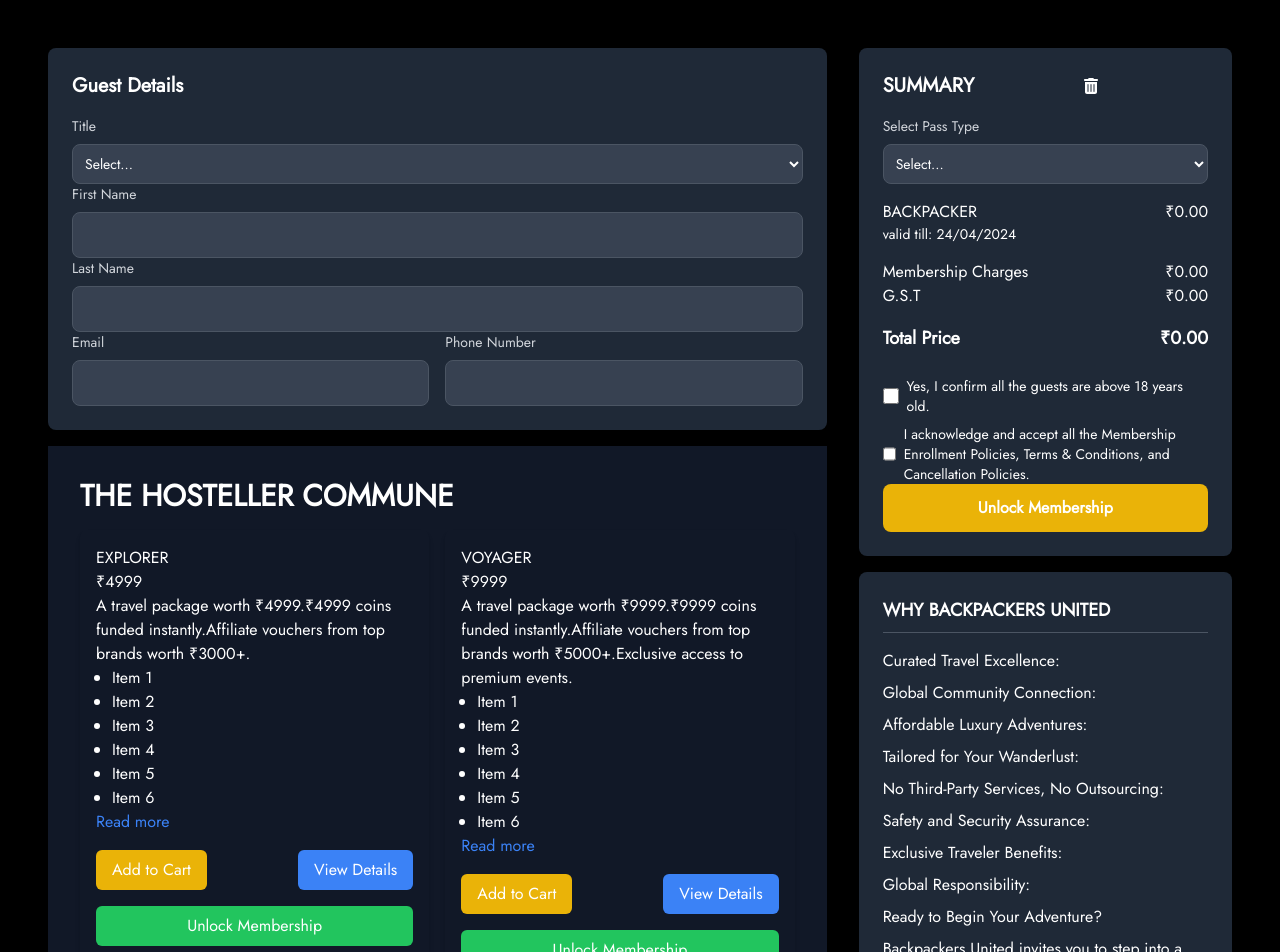
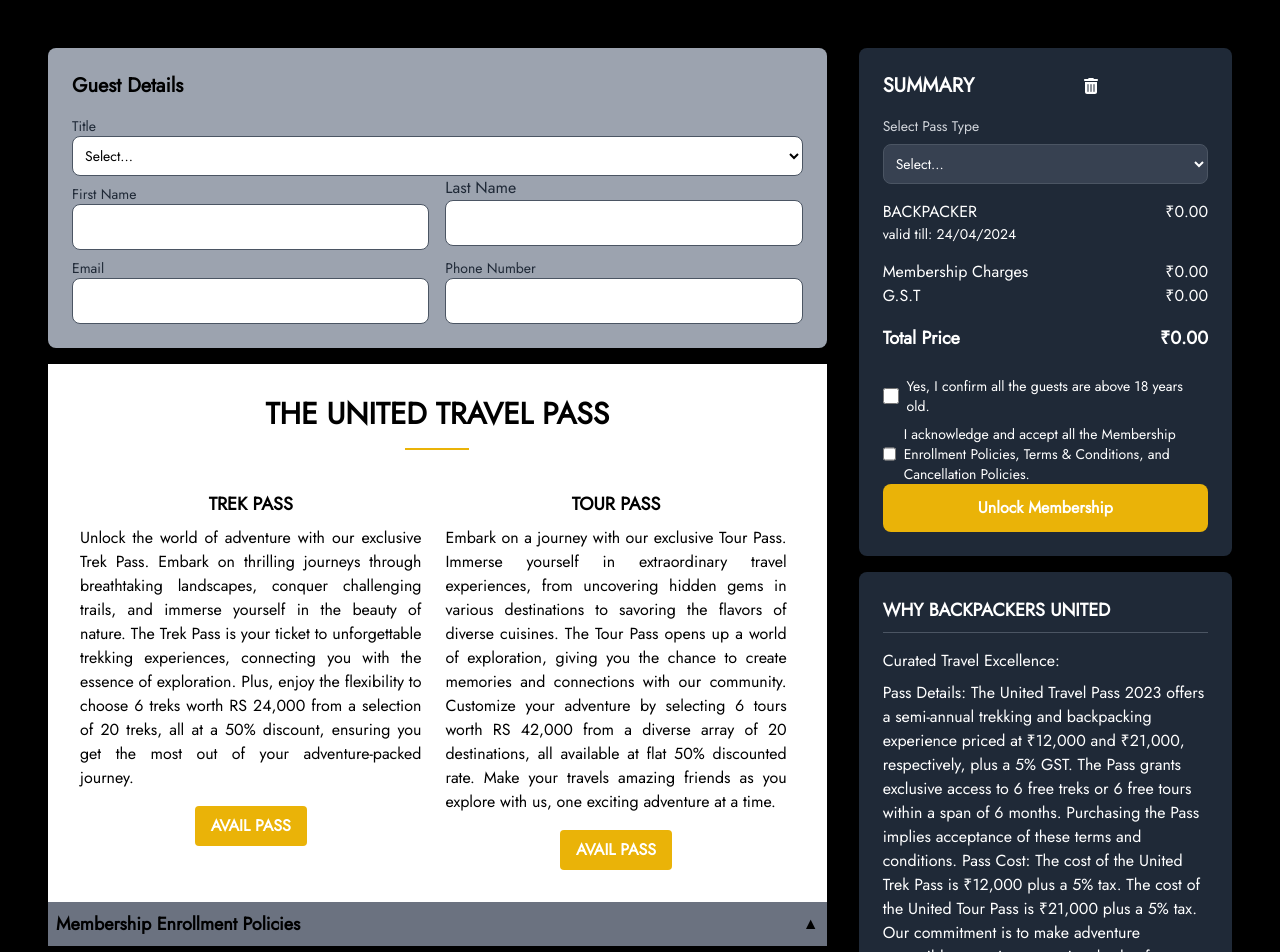
Before and after one commit to arsalain/Dino1, a Next.js app: page /plan in a window 1280 px wide. Shown: the top 952 px of the page. Built offline with nearby package versions, Linux system fonts and the light colour scheme.

Commit message:
tthtth commit

```diff
--- a/app/destinations/[name]/page.tsx
+++ b/app/destinations/[name]/page.tsx
@@ -71,7 +71,6 @@
   {/* Main content */}
   <div className="pt-10 pb-10"> {/* Reduced top padding */}
   <div className="text-center mb-4"></div>
-  <div className="border-t border-gray-400 w-full mt-4 mb-4"></div>
   <div className='h-[200px] md:h-[400px]'>
   <div
     ref={parallaxRef}
@@ -86,7 +85,7 @@
 </div>
       {/* Updated Hostels Section */}
       <div className="  text-center">
-  <h1 className="text-3xl font-bold mb-6">Getaway to Wayanad</h1>
+  <h1 className="text-3xl font-bold mb-6">Getaway to  {destination.name} </h1>
 </div>
 {destination && destination.products && destination.products.map((products, index) => (
     <div className="bg-black md:p-10 p-4 text-white" key={index}>
--- a/app/plan/page.tsx
+++ b/app/plan/page.tsx
@@ -236,13 +236,13 @@
           {/* Guest Details Section  onSubmit={initiateAndPayMembership} */}
           <form onSubmit={handleSubmit} className="flex flex-col md:flex-row">
           <div className="md:w-2/3 p-4">
-  <div className="bg-gray-800 p-6 shadow rounded-lg mb-4">
-    <h2 className="text-xl font-bold text-white mb-4">Guest Details</h2>
+  <div className="bg-gray-400 p-6 shadow rounded-lg mb-4">
+    <h2 className="text-xl font-bold text-black mb-4">Guest Details</h2>
 
 
       {/* Title Field */}
-      <div className="mb-4 md:mb-0 md:col-span-1">
-  <label htmlFor="title" className="block mb-2 text-sm font-medium text-gray-300">
+      <div className="mb-4 md:mb-0 md:col-span-2">
+  <label htmlFor="title" className="block  mt-2 text-sm font-medium text-gray-800">
     Title
   </label>
   <select
@@ -250,7 +250,7 @@
     name="title"
     value={formData.title}
     onChange={handleChange}
-    className="bg-gray-700 border border-gray-600 text-white sm:text-sm rounded-lg focus:ring-blue-500 focus:border-blue-500 block w-full p-2"
+    className="bg-white border border-gray-600 text-black sm:text-sm rounded-lg  focus:ring-yellow-500 focus:border-yellow-500 block w-full p-2 mr-2"
     required
   >
     <option value="">Select...</option>
@@ -263,8 +263,9 @@
 </div>
 
       {/* First Name Field */}
-      <div className="mb-4 md:mb-0 md:col-span-1">
-        <label htmlFor="firstName" className="block mb-2 text-sm font-medium text-gray-300">
+      <div className='flex flex-row gap-4'>
+      <div className="mb-4 md:mb-0 w-1/2 ">
+        <label htmlFor="firstName" className="block mt-2 text-sm font-medium text-gray-800">
           First Name
         </label>
         <input
@@ -273,14 +274,14 @@
           name="firstName"
           value={formData.firstName}
           onChange={handleChange}
-          className="bg-gray-700 border border-gray-600 text-white sm:text-sm rounded-lg focus:ring-blue-500 focus:border-blue-500 block w-full p-3"
+          className="bg-white border border-gray-600 text-black sm:text-sm rounded-lg focus:ring-yellow-500 focus:border-yellow-500 block w-full p-3"
           required
         />
       </div>
 
       {/* Last Name Field */}
-      <div className="mb-4 md:mb-0 md:col-span-1">
-        <label htmlFor="lastName" className="block mb-2 text-sm font-medium text-gray-300">
+      <div className="mb-4 md:mb-0 w-1/2 ">
+        <label htmlFor="lastName" className="block  mt-2text-sm font-medium text-gray-800">
           Last Name
         </label>
         <input
@@ -289,16 +290,17 @@
           name="lastName"
           value={formData.lastName}
           onChange={handleChange}
-          className="bg-gray-700 border border-gray-600 text-white sm:text-sm rounded-lg focus:ring-blue-500 focus:border-blue-500 block w-full p-3"
+          className="bg-white border border-gray-600 text-white sm:text-sm rounded-lg focus:ring-yellow-500 focus:border-yellow-500 block w-full p-3"
           required
         />
+      </div>
       </div>
       {/* Email Field */}
       {/* Email Field */}
       <div className="flex flex-col md:flex-row gap-4">
         {/* Email Field */}
         <div className="flex-1">
-          <label htmlFor="email" className="block mb-2 text-sm font-medium text-gray-300">
+          <label htmlFor="email" className="block  mt-2 text-sm font-medium text-gray-800">
             Email
           </label>
           <input
@@ -307,14 +309,14 @@
             name="email"
             value={formData.email}
             onChange={handleChange}
-            className="bg-gray-700 border border-gray-600 text-white sm:text-sm rounded-lg focus:ring-blue-500 focus:border-blue-500 block w-full p-3"
+            className="bg-white border border-gray-600 text-black sm:text-sm rounded-lg focus:ring-yellow-500 focus:border-yellow-500 block w-full p-3"
             required
           />
         </div>
 
         {/* Phone Number Field */}
         <div className="flex-1">
-          <label htmlFor="phonenumber" className="block mb-2 text-sm font-medium text-gray-300">
+          <label htmlFor="phonenumber" className="block  mt-2 text-sm font-medium text-gray-800">
             Phone Number
           </label>
           <input
@@ -323,7 +325,7 @@
             name="phonenumber"
             value={formData.phonenumber}
             onChange={handleChange}
-            className="bg-gray-700 border border-gray-600 text-white sm:text-sm rounded-lg focus:ring-blue-500 focus:border-blue-500 block w-full p-3"
+            className="bg-white border border-gray-600 text-black sm:text-sm rounded-lg focus:ring-yellow-500 focus:border-yellow-500 block w-full p-3"
             required
           />
         </div>
@@ -337,35 +339,33 @@
 
           {/* Membership Cards Section */}
         {/* Membership Cards Section */}
-            <div className="bg-gray-900 p-8">
-              <h2 className="text-white text-3xl font-bold mb-4">THE HOSTELLER COMMUNE</h2>
+            <div className="bg-white p-8">
+            <div className='flex flex-col items-center justify-center'>
+    <h2 className="text-3xl font-bold mb-4 text-center">THE UNITED TRAVEL PASS</h2>
+    <hr className="border-t-2 border-yellow-500 w-16 mb-10" /> {/* Fixed width for all viewports */}
+</div>
               <div className="flex gap-4">
-                <div className="w-full md:w-1/2">
-                  <MembershipCard
-                    plan="EXPLORER"
-                    price="₹4999"
-                    perks={[
-                      'A travel package worth ₹4999.',
-                      '₹4999 coins funded instantly.',
-                      'Affiliate vouchers from top brands worth ₹3000+.',
-                    ]}
-                    bgClass="bg-gray-700"
-                    lists={twentyItems}
-                  />
+                <div className="w-full md:w-1/2 pr-2">
+                  <div className='font-bold text-lg mb-2 text-center'>TREK PASS</div>
+              <div className='text-justify words-break'> Unlock the world of adventure with our exclusive Trek Pass. Embark on thrilling journeys through breathtaking landscapes, conquer challenging trails, and immerse yourself in the beauty of nature. The Trek Pass is your ticket to unforgettable trekking experiences, connecting you with the essence of exploration. Plus, enjoy the flexibility to choose 6 treks worth RS 24,000 from a selection of 20 treks, all at a 50% discount, ensuring you get the most out of your adventure-packed journey.
+              </div>
+              <div className="text-center">
+    <button className="bg-yellow-500  text-white font-bold py-2 px-4 mt-4 rounded">
+      AVAIL PASS
+    </button>
+  </div>
                 </div>
                 <div className="w-full md:w-1/2">
-                  <MembershipCard
-                    plan="VOYAGER"
-                    price="₹9999"
-                    perks={[
-                      'A travel package worth ₹9999.',
-                      '₹9999 coins funded instantly.',
-                      'Affiliate vouchers from top brands worth ₹5000+.',
-                      'Exclusive access to premium events.',
-                    ]}
-                    bgClass="bg-gray-700"
-                    lists={twentyItems}
-                  />
+                <div className="w-full  pr-2">
+                  <div className='font-bold text-lg mb-2 text-center'>TOUR PASS</div>
+              <div className='text-justify words-break'> Embark on a journey with our exclusive Tour Pass. Immerse yourself in extraordinary travel experiences, from uncovering hidden gems in various destinations to savoring the flavors of diverse cuisines. The Tour Pass opens up a world of exploration, giving you the chance to create memories and connections with our community. Customize your adventure by selecting 6 tours worth RS 42,000 from a diverse array of 20 destinations, all available at flat 50% discounted rate. Make your travels amazing friends as you explore with us, one exciting adventure at a time.
+              </div>
+              <div className="text-center">
+    <button className="bg-yellow-500  text-white font-bold py-2 px-4 mt-4 rounded">
+      AVAIL PASS
+    </button>
+  </div>
+                </div>
                 </div>
               </div>
             {/* ... (other sections) */}
@@ -467,30 +467,20 @@
 </span>
       </li>
       <li className="mb-2">
-        <span className="block font-medium">Global Community Connection:</span>
+        <span className="block font-medium">Pass Details:
+The  United Travel Pass 2023 offers a semi-annual trekking and backpacking experience priced at ₹12,000 and ₹21,000, respectively, plus a 5% GST.
+The Pass grants exclusive access to 6 free treks or 6 free tours within a span of 6 months.
+Purchasing the Pass implies acceptance of these terms and conditions.
+Pass Cost:
+The cost of the  United Trek Pass is ₹12,000 plus a 5% tax.
+The cost of the  United Tour Pass is ₹21,000 plus a 5% tax.
+Our commitment is to make adventure accessible, ensuring exceptional value for your investment.
+Pass Benefits:
+Access to a variety of treks across different regions.
+Exclusive discounts on specified treks.
+Convenient and hassle-free booking process.</span>
       </li>
-      <li className="mb-2">
-        <span className="block font-medium">Affordable Luxury Adventures:</span>
-      </li>
-      <li className="mb-2">
-        <span className="block font-medium">Tailored for Your Wanderlust:</span>
-      </li>
-      <li className="mb-2">
-        <span className="block font-medium"> No Third-Party Services, No Outsourcing:</span>
-      </li>
-      <li className="mb-2">
-        <span className="block font-medium"> Safety and Security Assurance:</span>
-      </li>
-      <li className="mb-2">
-        <span className="block font-medium"> Exclusive Traveler Benefits:</span>
-      </li>
-      <li className="mb-2">
-        <span className="block font-medium">Global Responsibility:</span>
-      </li>
-      <li className="mb-2">
-        <span className="block font-medium">Ready to Begin Your Adventure?
-</span>
-      </li>
+
       <li className="mb-2">
         <span className="block font-medium">Backpackers United invites you to step into a world where every journey is a story waiting to be told. Trust us to turn your travel dreams into reality – because your adventure begins with Backpackers United.
 
```
Also changed, not shown: Components/Navbar/Footer/Footer.tsx (+21 -11 lines), Components/Navbar/Header/Header.tsx (+24 -5 lines).
